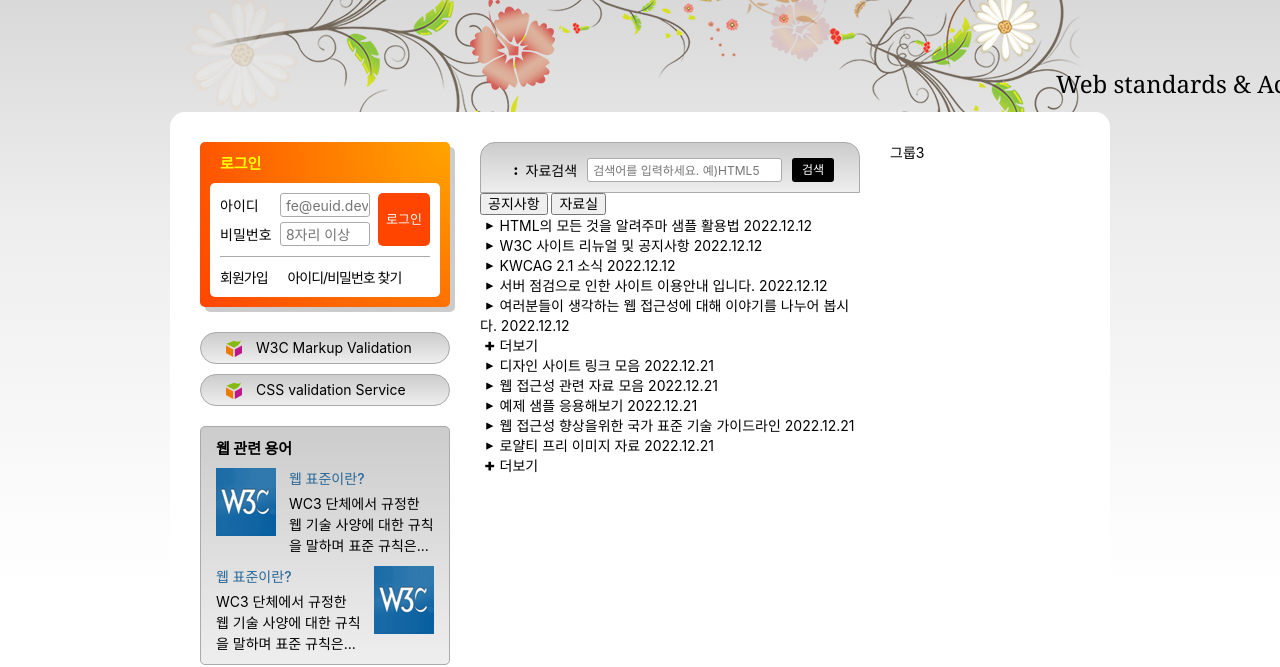
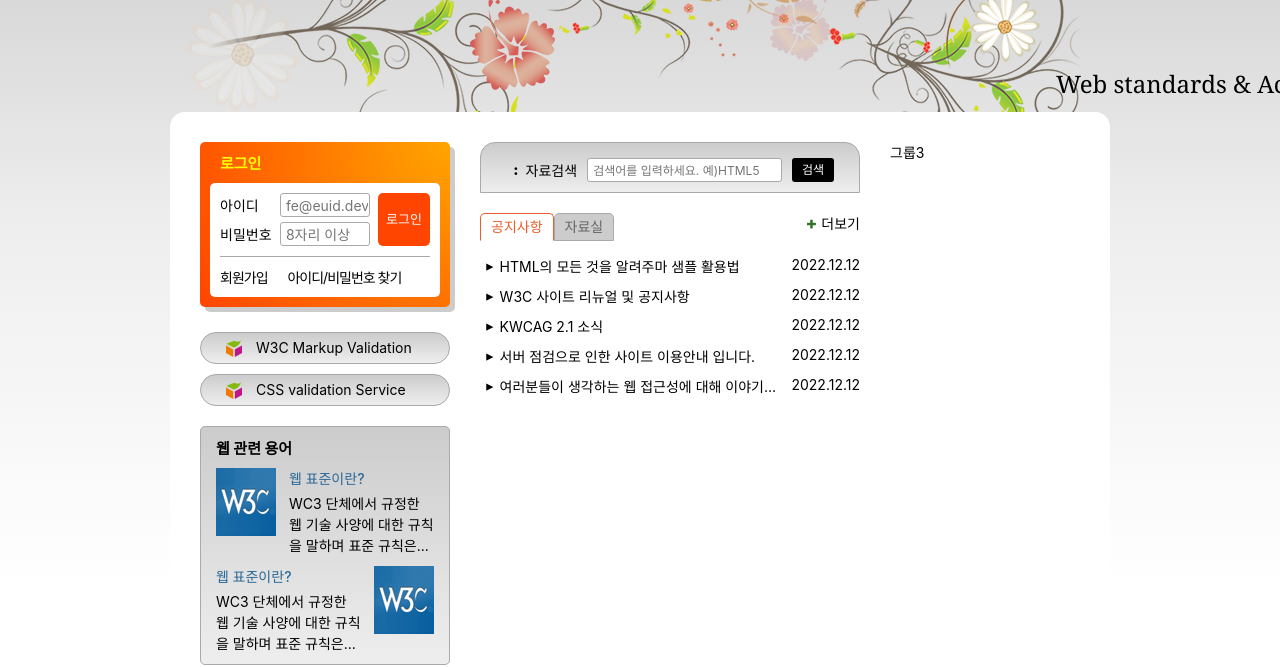
Before and after one commit to kimzeze/HTML5, a plain HTML site: page index.html in a window 1280 px wide. Shown: the part 135-802 px from the top of the page. Drawn offline with Linux system fonts and the light colour scheme; a web font is replaced by a local one.

Commit message:
공지사항 및 자료실 완성

```diff
--- a/index.html
+++ b/index.html
@@ -214,10 +214,10 @@
       </form>
       <div class="board">
         <div class="tab-list" role="tablist">
-          <button type="button" class="tab" role="tab" aria-selected="true" aria-controls="notice" id="noticeButton">공지사항</button>
+          <button type="button" class="tab is-select" role="tab" aria-selected="true" aria-controls="notice" id="noticeButton">공지사항</button>
           <button type="button" class="tab" role="tab" aria-selected="false" aria-controls="archive" id="archiveButton">자료실</button>
         </div>
-        <div class="notice tab-panel" role="tabpanel" id="notice" aria-labelledby="noticeButton">
+        <div class="notice tab-panel is-select" role="tabpanel" id="notice" aria-labelledby="noticeButton">
           <ul class="board-list">
             <li>
               <a class="icon-stop" href="/">HTML의 모든 것을 알려주마 샘플 활용법</a>
--- a/styles/style.css
+++ b/styles/style.css
@@ -511,6 +511,80 @@ body {
   font-size: 1.2rem;
 }
 
+
+/* 공지사항 및 자료실 */
+.board{
+  /* background-color: yellow; */
+  margin-top:20px;
+  display :flow-root;
+  position: relative;
+}
+
+.tab-list{
+  display: flex;
+  flex-flow: row nowrap;
+}
+
+.tab{
+  border:1px solid #aaa;
+  background-color: #ccc;
+  border-radius: 5px 5px 0 0;
+  padding : 5px 10px;
+  color: #666;
+}
+
+.is-select.tab{
+  background-color: #fff;
+  color: #e85e2c;
+  border-color: currentColor currentColor #fff currentColor;
+}
+
+
+.tab-panel{
+  display:none;
+  /* background-color: pink; */
+  margin-top:15px;
+}
+
+.is-select.tab-panel{
+  display: block;
+}
+
+.board-list li{
+  /* background-color: skyblue; */
+  margin-top: 10px;
+  display:flex;
+  flex-flow: row nowrap;
+  justify-content: space-between;
+}
+
+.board-list a{
+  flex-grow: 1;
+  /* background-color: salmon; */
+  white-space: nowrap;
+  overflow:hidden;
+  text-overflow: ellipsis;
+}
+
+.board-list time{
+  flex-shrink: 0;
+  margin-left : 10px;
+}
+
+.board-more{
+  /* background-color: skyblue; */
+  position: absolute;
+  top:-8px;
+  right:-8px;
+  padding:8px;
+}
+
+.icon-plus::before{
+  color:hsla(110, 50%, 30%, 1)
+}
+
+
+
 /* 슬로건 */
 .slogan {
   background: skyblue;
```
